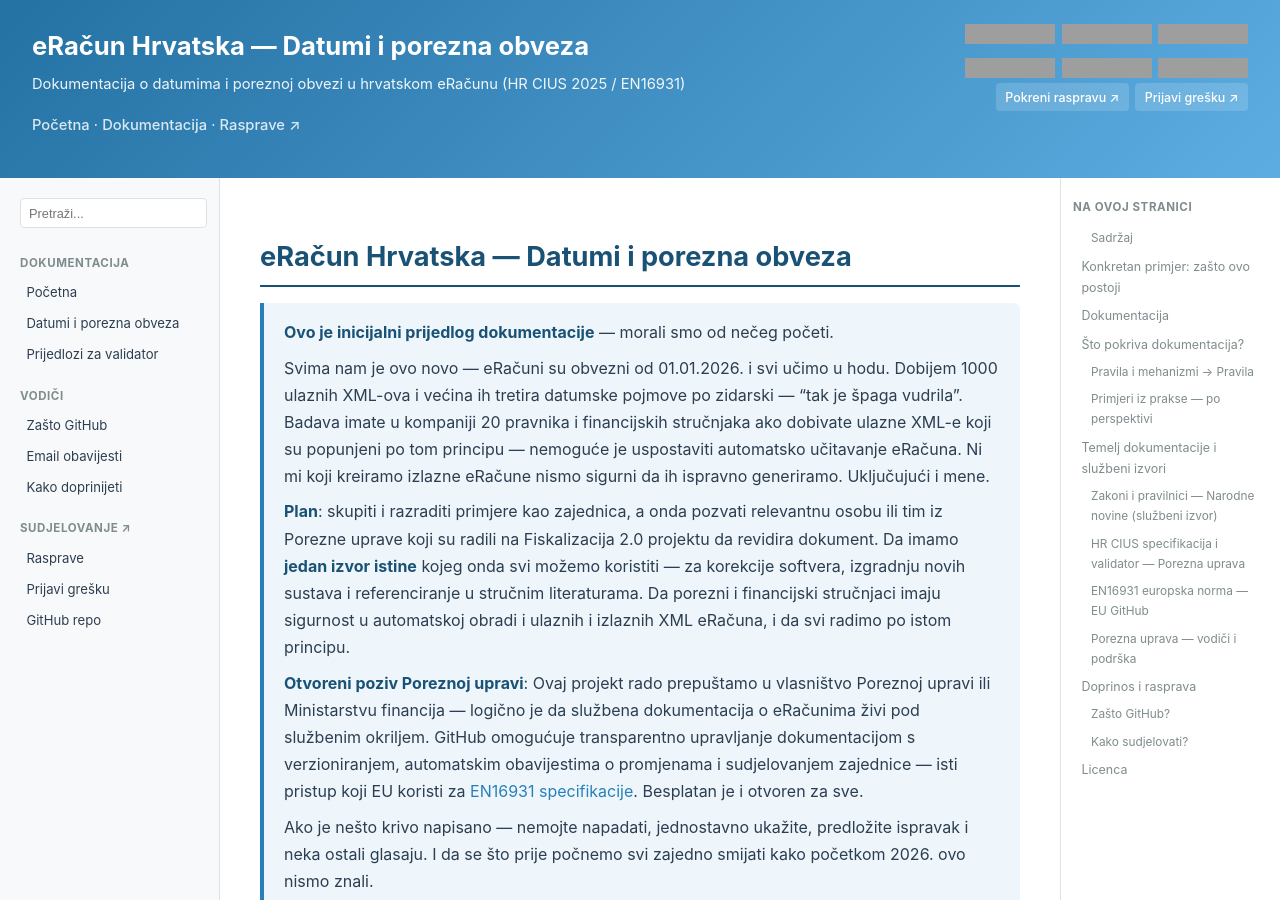
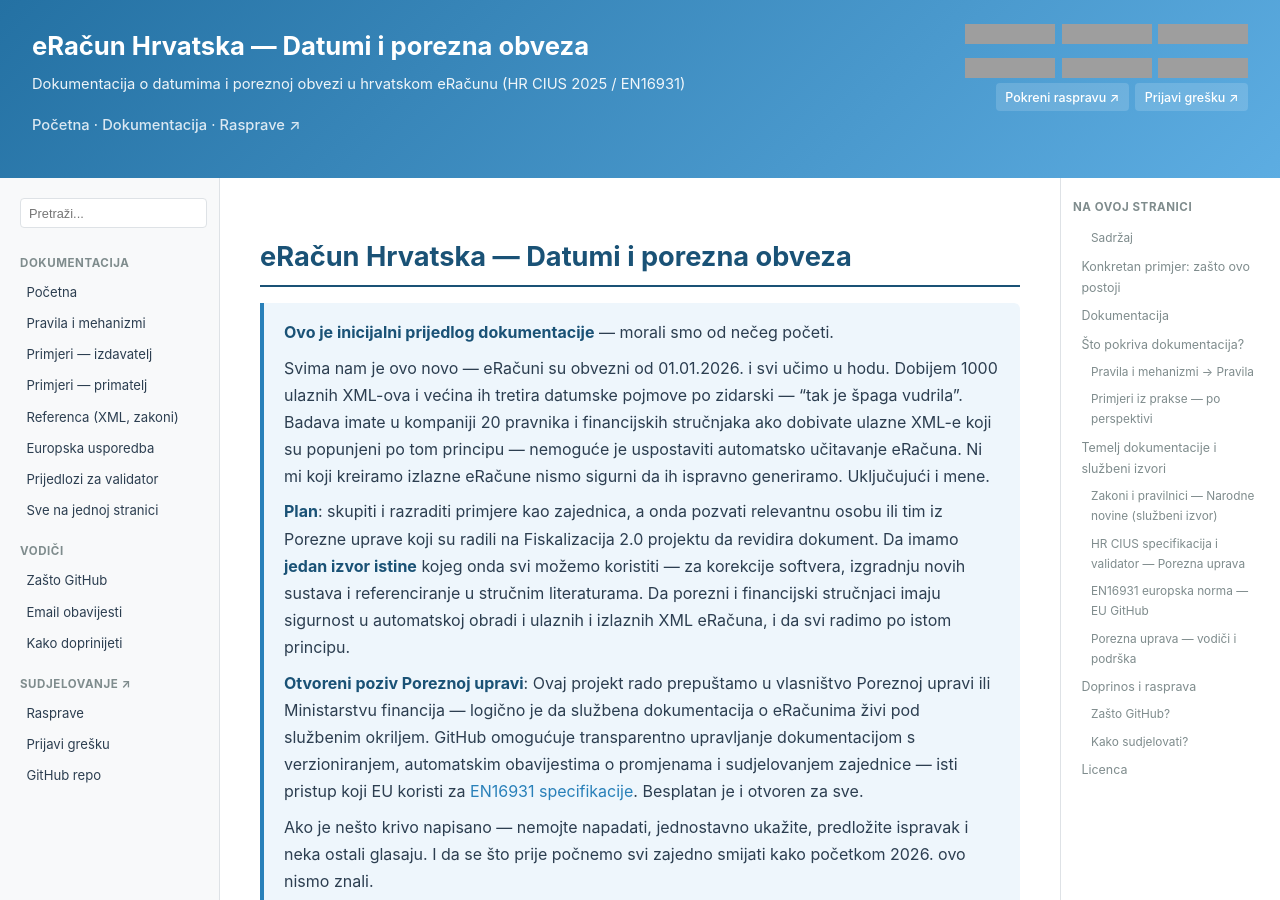
Before and after one commit to dageci/eracun-fiskalizacija-datumi, a Jekyll site: the page built from docs/index.md, in a window 1280 px wide and 900 px high. Built offline with Jekyll 4.4.1, drawn with Linux system fonts in a browser that asks for light colours; grey boxes are pictures that could not be loaded.

Commit message:
navigacija ažurirana s novim stranicama
Lijevi izbornik sada prikazuje sve stranice:
Pravila, Primjeri izdavatelj/primatelj, Referenca,
Europska usporedba, Prijedlozi validator, Sve na jednoj stranici

```diff
--- a/docs/_layouts/default.html
+++ b/docs/_layouts/default.html
@@ -293,8 +293,13 @@
       <h3>Dokumentacija</h3>
       <ul>
         <li><a href="{{ site.baseurl }}/">Početna</a></li>
-        <li><a href="{{ site.baseurl }}/eracun-datumi-poreza-workflow">Datumi i porezna obveza</a></li>
+        <li><a href="{{ site.baseurl }}/pravila">Pravila i mehanizmi</a></li>
+        <li><a href="{{ site.baseurl }}/primjeri-izdavatelj">Primjeri — izdavatelj</a></li>
+        <li><a href="{{ site.baseurl }}/primjeri-primatelj">Primjeri — primatelj</a></li>
+        <li><a href="{{ site.baseurl }}/referenca">Referenca (XML, zakoni)</a></li>
+        <li><a href="{{ site.baseurl }}/europska-usporedba">Europska usporedba</a></li>
         <li><a href="{{ site.baseurl }}/prijedlozi-validator">Prijedlozi za validator</a></li>
+        <li><a href="{{ site.baseurl }}/eracun-datumi-poreza-workflow">Sve na jednoj stranici</a></li>
       </ul>
 
       <h3>Vodiči</h3>
```
